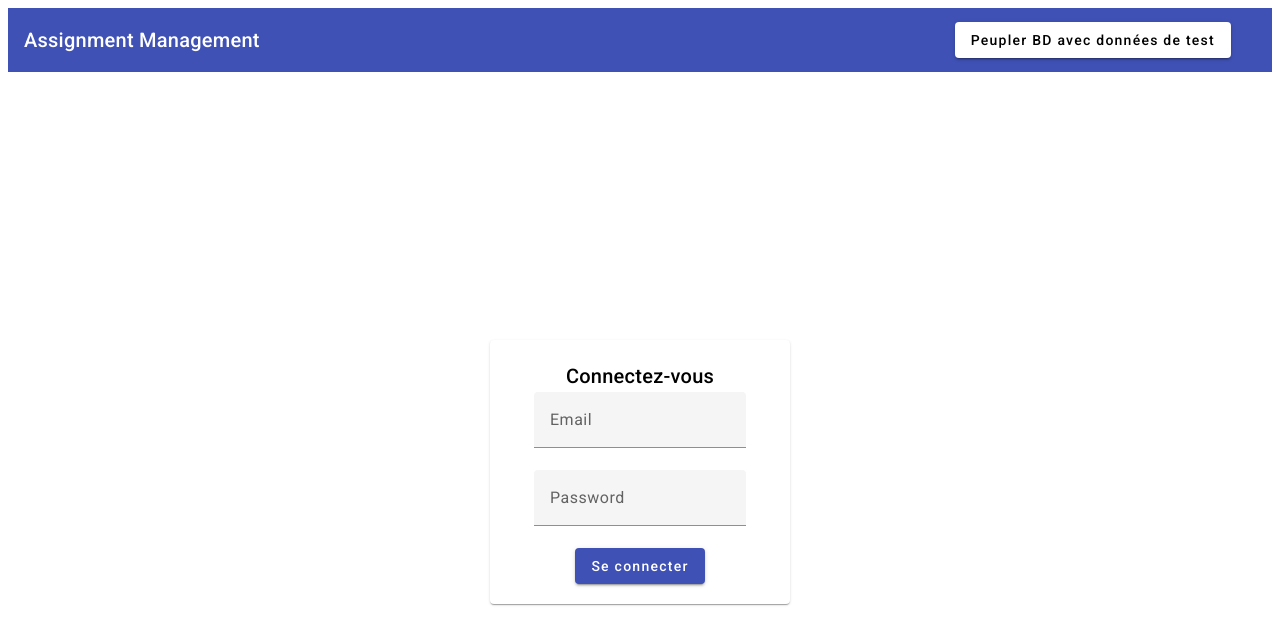
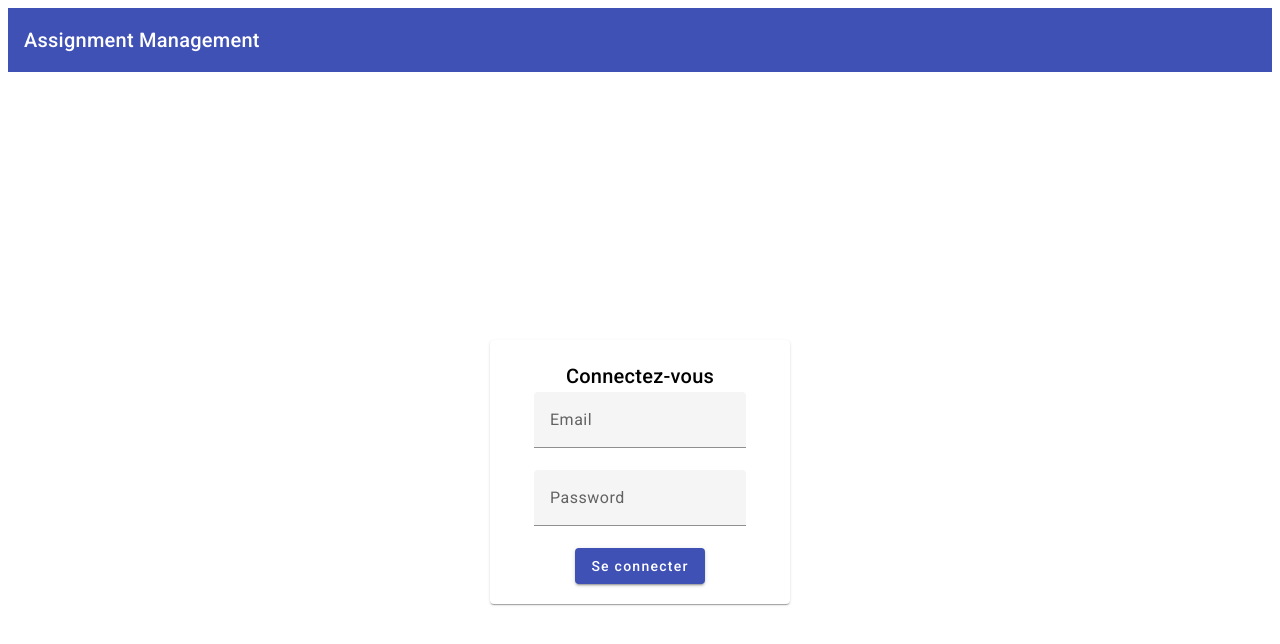
Before and after one commit to lukas010401/meanMBDS-lukas-toavina, an Angular app in the folder Frontend/: page /login in a window 1280 px wide. Shown: the top 644 px of the page. Built offline with nearby package versions, Linux system fonts and the light colour scheme.

Commit message:
fixed routes problem

```diff
--- a/Frontend/src/app/app.component.html
+++ b/Frontend/src/app/app.component.html
@@ -25,7 +25,7 @@
   <span class="spacer"></span>
   <mat-icon class="icon" *ngIf="isLogged()">account_circle</mat-icon>
   <span class="username" *ngIf="isLogged()">{{nom}}</span>
-  <a mat-raised-button (click)="creerDonneesDeTest()" style="margin-right:25px">Peupler BD avec données de test</a>
+  <!-- <a mat-raised-button (click)="creerDonneesDeTest()" style="margin-right:25px">Peupler BD avec données de test</a> -->
   <div *ngIf="currentRoute !== '/login'">
     <nav>
       <a routerLink="/login">
--- a/Frontend/src/app/app.component.ts
+++ b/Frontend/src/app/app.component.ts
@@ -29,6 +29,10 @@ export class AppComponent {
     });
   }
 
+  ngOnInit() {
+    this.router.navigate(['/login']);
+  }
+
   logout() {
     this.authService.logOut();
     // et on navigue vers la page d'accueil
--- a/Frontend/src/app/app.routing.module.ts
+++ b/Frontend/src/app/app.routing.module.ts
@@ -4,8 +4,8 @@ import { LoginComponent } from './login/login.component';
 // Importez les autres composants et configurez les routes appropriées
 
 const routes: Routes = [
-  { path: '', redirectTo: '/login', pathMatch: 'full' },
-  { path: 'login', component: LoginComponent },
+  // { path: '', redirectTo: '/login', pathMatch: 'full' },
+  // { path: 'login', component: LoginComponent },
   // Configurez les autres routes de l'application
 ];
 
```
